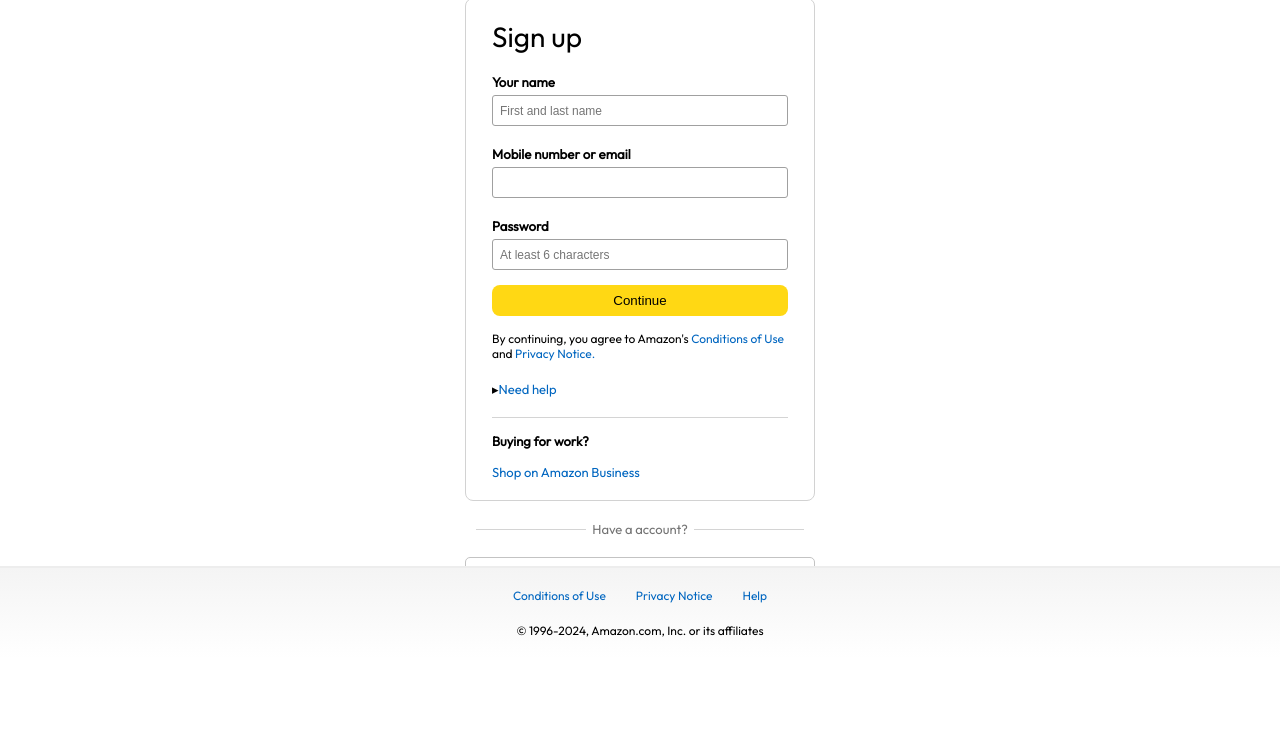
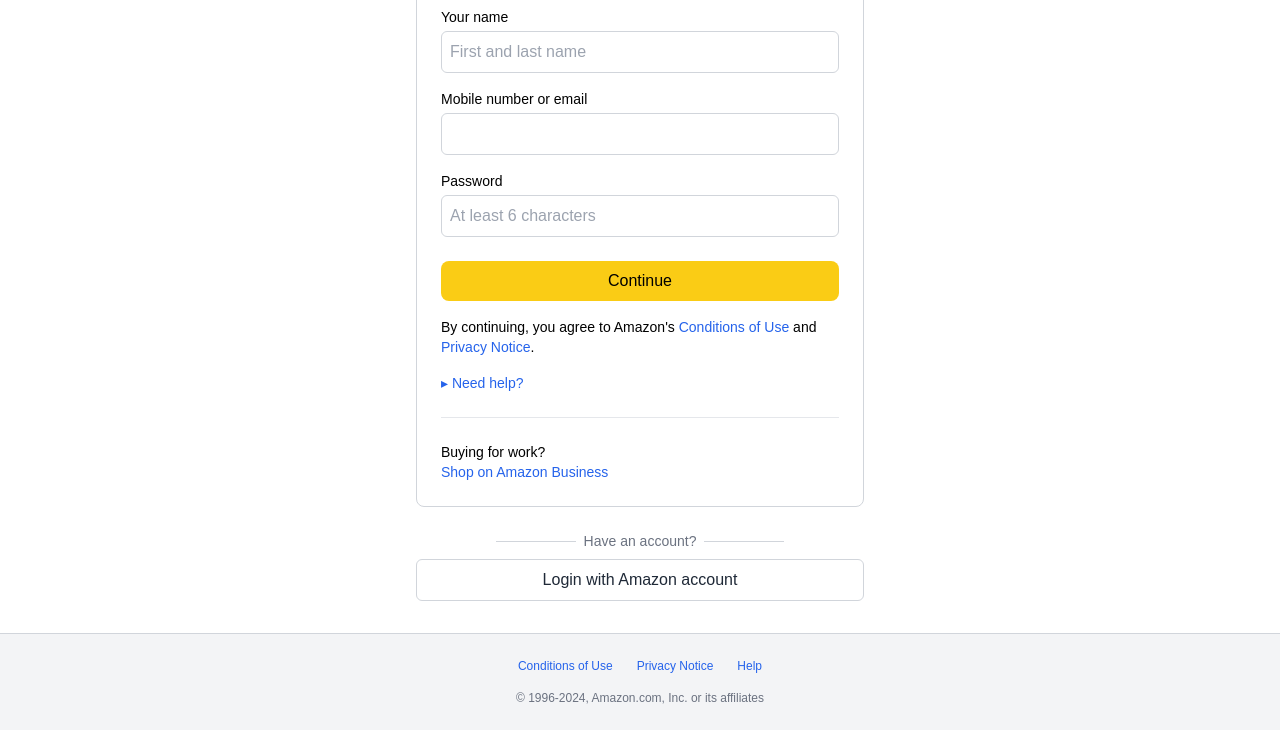
Before and after one commit to Haseeb2006/Amazon_clone, a plain HTML site: page signup.html in a window 1280 px wide. Shown: the part 142-872 px from the top of the page. Before the commit the page ends 800 px from the top, so only its background shows below. Drawn offline with nearby package versions, Linux system fonts and the light colour scheme.

Commit message:
signup.html

```diff
--- a/signup.html
+++ b/signup.html
@@ -1,40 +1,62 @@
+<!DOCTYPE html>
 <html lang="en">
 <head>
     <meta charset="UTF-8">
     <meta name="viewport" content="width=device-width, initial-scale=1.0">
-    <title>Login</title>
-    <link rel="stylesheet" href="./login.css">
+    <title>Sign Up</title>
+    <script src="https://cdn.tailwindcss.com"></script>
+    <style>
+        body {
+            font-family: 'Outfit', sans-serif;
+        }
+    </style>
 </head>
-<body>
-    <a href="/"><img class="logo" src="./assets/amazon_logo_dark.png" width="100px" alt=""></a>
-    <div class="login-container">
-        <h1 class="login-title">Sign up</h1>
-        <h5 class="input-lable">Your name</h5>
-        <input type="text" placeholder="First and last name">
-        <h5 class="input-lable">Mobile number or email</h5>
-        <input type="text" >
-        <h5 class="input-lable">Password</h5>
-        <input type="password" placeholder="At least 6 characters">
-        <button>Continue</button>
-        <p class="login-condition">By continuing, you agree to Amazon's <span>Conditions of Use</span> and <span>Privacy Notice.</span></p>
-        <p class="login-help">&#9656<span>Need help</span></p>
-        <hr>
-        <h4>Buying for work?</h4>
-        <p class="login-business"><span>Shop on Amazon Business</span></p>
+<body class="bg-white min-h-screen flex flex-col items-center">
+
+    <a href="/" class="my-6">
+        <img class="mx-auto" src="./assets/amazon_logo_dark.png" width="100px" alt="Logo">
+    </a>
+    <div class="w-full max-w-md border border-gray-300 p-6 rounded-lg text-left">
+        <h1 class="text-2xl font-medium">Sign up</h1>
+
+        <label class="block mt-5 text-sm">Your name</label>
+        <input type="text" placeholder="First and last name" class="w-full p-2 mt-1 border border-gray-300 rounded-md focus:outline-none focus:ring-2 focus:ring-blue-500 focus:border-blue-500">
+
+        <label class="block mt-4 text-sm">Mobile number or email</label>
+        <input type="text" class="w-full p-2 mt-1 border border-gray-300 rounded-md focus:outline-none focus:ring-2 focus:ring-blue-500 focus:border-blue-500">
+
+        <label class="block mt-4 text-sm">Password</label>
+        <input type="password" placeholder="At least 6 characters" class="w-full p-2 mt-1 border border-gray-300 rounded-md focus:outline-none focus:ring-2 focus:ring-blue-500 focus:border-blue-500">
+
+        <button class="w-full bg-yellow-400 hover:bg-yellow-300 text-black font-medium py-2 mt-6 rounded-lg">Continue</button>
+
+        <p class="text-sm mt-4">By continuing, you agree to Amazon's <span class="text-blue-600">Conditions of Use</span> and <span class="text-blue-600">Privacy Notice</span>.</p>
+        <p class="mt-4 text-blue-600 text-sm">&#9656;<span> Need help?</span></p>
+
+        <hr class="my-6">
+
+        <h4 class="text-sm">Buying for work?</h4>
+        <p class="text-blue-600 text-sm">Shop on Amazon Business</p>
     </div>
-    <div class="login-section-text">
-        <hr><p>Have a account?</p><hr>
+
+    <div class="w-full max-w-md mt-6 flex items-center justify-center text-sm text-gray-500">
+        <hr class="w-20 border-gray-300">
+        <p class="mx-2">Have an account?</p>
+        <hr class="w-20 border-gray-300">
     </div>
-    <a href="./login.html"><button class="login-signup-btn">Login with Amazon account</button></a>
-    <footer>
-        <div class="footer-links">
-            <a href="#"> Conditions of Use </a>
-            <a href="#"> Privacy Notice </a>
-            <a href="#"> Help </a>
+
+    <a href="./login.html" class="w-full max-w-md">
+        <button class="w-full bg-white text-gray-800 border border-gray-300 rounded-md py-2 mt-2 hover:bg-gray-200">Login with Amazon account</button>
+    </a>
+
+    <footer class="w-full py-6 mt-8 bg-gray-100 text-center text-xs border-t border-gray-300">
+        <div class="flex justify-center gap-6 mb-4">
+            <a href="#" class="text-blue-600">Conditions of Use</a>
+            <a href="#" class="text-blue-600">Privacy Notice</a>
+            <a href="#" class="text-blue-600">Help</a>
         </div>
-        <p class="footer-copyright">
-            © 1996-2024, Amazon.com, Inc. or its affiliates
-        </p>
+        <p class="text-gray-500">© 1996-2024, Amazon.com, Inc. or its affiliates</p>
     </footer>
+
 </body>
 </html>
```
